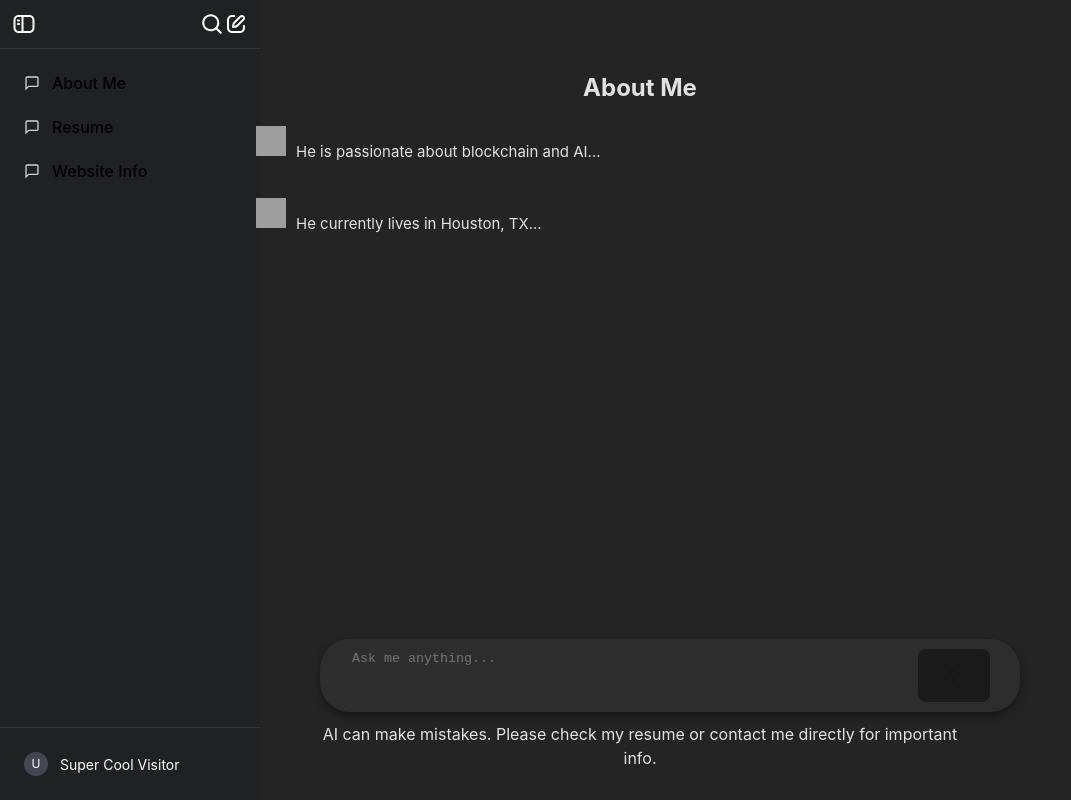
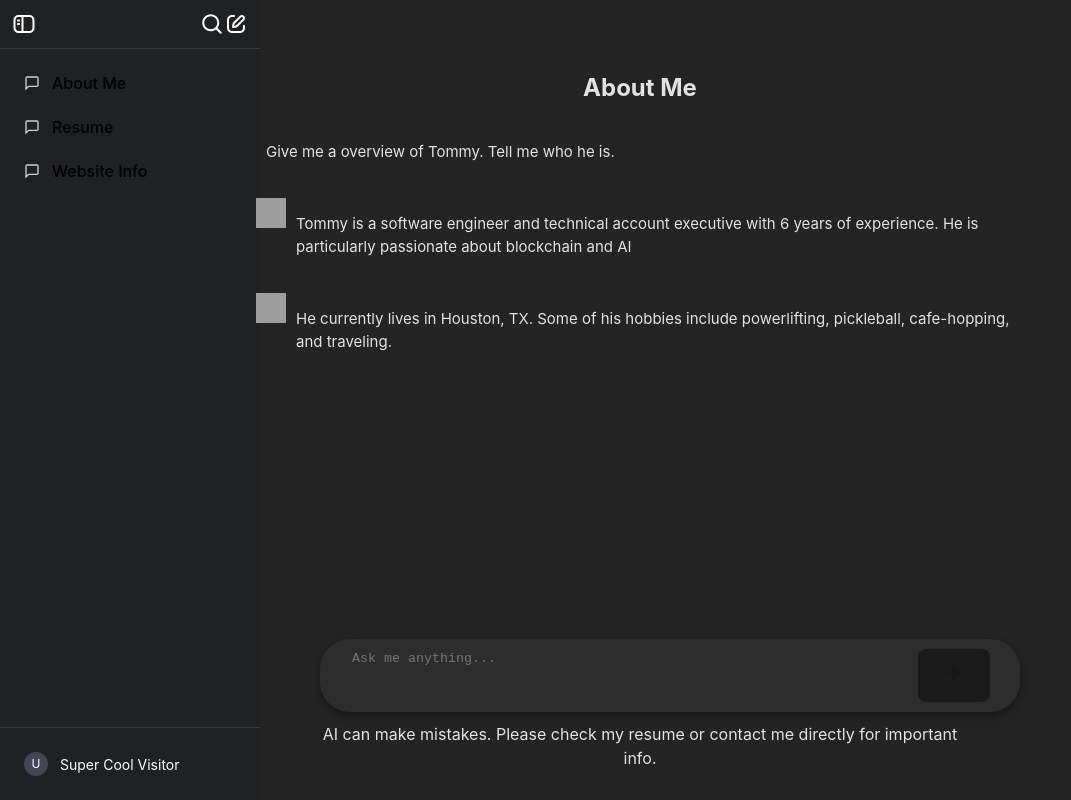
Before and after one commit to dachi-dev/dachidev_website, a React (Vite) app: page / in a window 1280 px wide. Shown: the whole page, without its empty margins (0-1071 px from the left). Built offline with nearby package versions, Linux system fonts and the light colour scheme; grey boxes are pictures that could not be loaded.

Commit message:
update preloaded threads

```diff
--- a/src/components/App.jsx
+++ b/src/components/App.jsx
@@ -13,22 +13,25 @@ const App = () => {
     1: {
       title: "About Me",
       messages: [
-        { id: 1, text: 'He is passionate about blockchain and AI...', isAI: true },
-        { id: 2, text: 'He currently lives in Houston, TX...', isAI: true }
+        { id: 1, text: 'Give me a overview of Tommy. Tell me who he is.', isAI: false},
+        { id: 2, text: 'Tommy is a software engineer and technical account executive with 6 years of experience. He is particularly passionate about blockchain and AI', isAI: true },
+        { id: 3, text: 'He currently lives in Houston, TX. Some of his hobbies include powerlifting, pickleball, cafe-hopping, and traveling.', isAI: true }
       ]
     },
     2: {
       title: "Resume",
       messages: [
-        { id: 1, text: "Tommy has a unique blend of both engineering and sales experience...", isAI: true },
-        { id: 2, text: "He has been a Software Engineer since 2018...", isAI: true }
+        { id: 1, text: 'Can you highlight his resume?', isAI: false},
+        { id: 2, text: "Tommy has a unique blend of both engineering and sales experience. This is a result of working in both enterprise and startups where he had to wear multiple. Most notably he has engineering experience at companies such as AWS,CGI, and Nodies.app since 2018. Additionally, he has direct sales experience since 2023 as a Technical Account Executive at Nodies.app and Function.network.", isAI: true },
+        { id: 3, text: 'Where can I view his full resume?', isAI: false},
+        { id: 4, text: 'Get in contact with him at TommyHoJobs@gmail.com', isAI: true},
       ]
     },
     3: {
       title: "Website Info",
       messages: [
-        { id: 1, text: "This website was created using React.js...", isAI: true },
-        { id: 2, text: "The website is a work in progress...", isAI: true }
+        { id: 1, text: "What tech stack is this website using?", isAI: false},
+        { id: 2, text: "This website was developed by Tommy/Dachi using React.js and is running Meta's Llama Model. It is a WIP and is not currently responsive.", isAI: true },
       ]
     }
   });
```
